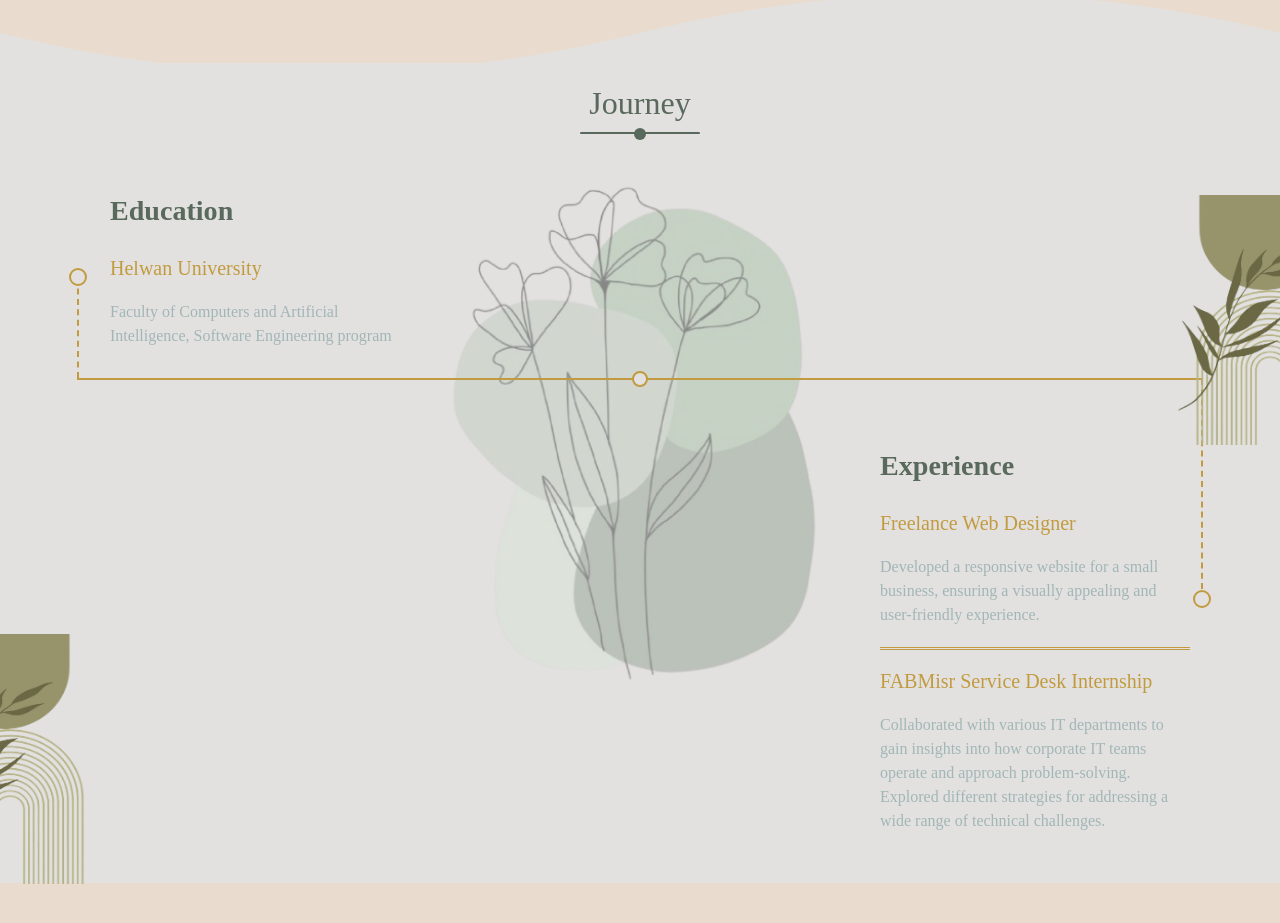
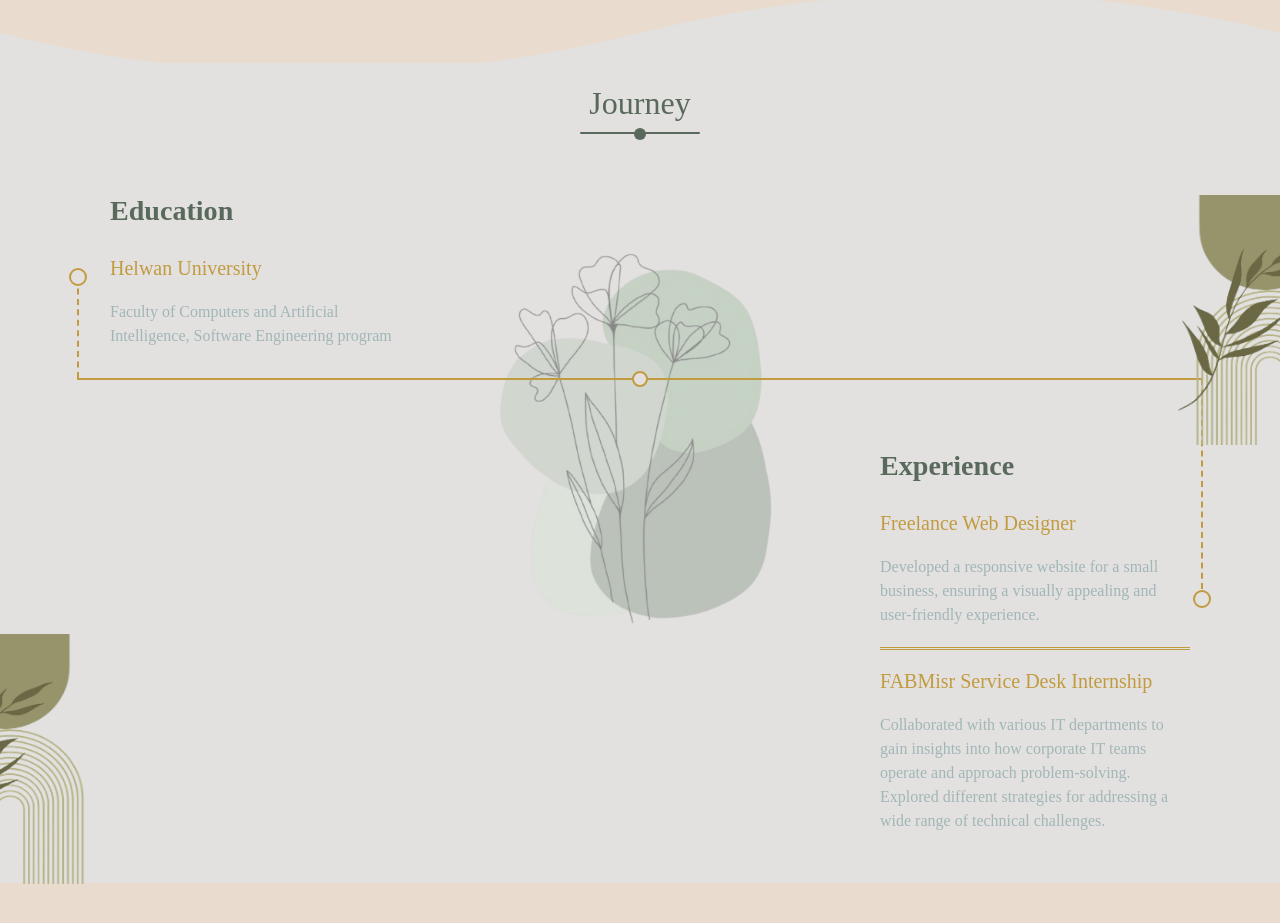
Before and after one commit to Habiba04/Habiba_ElShaer, a React (Vite) app: page / in a window 1280 px wide. Shown: the part 1200-2123 px from the top of the page. Built offline with nearby package versions, Linux system fonts and the light colour scheme; a web font is replaced by a local one.

Commit message:
background images seperated

```diff
--- a/src/Components/Journey/journey.css
+++ b/src/Components/Journey/journey.css
@@ -175,7 +175,7 @@
 
 
   /* Background image */
-  .skills-bg {
+  .skills-bg2 {
     position: absolute;
     top: 50%;
     left: 50%;
@@ -189,7 +189,7 @@
 
 
   @media (max-width: 1100px) {
-  .skills-bg{
+  .skills-bg2{
     display: none;
   }
 
--- a/src/Components/Journey/journey.tsx
+++ b/src/Components/Journey/journey.tsx
@@ -9,7 +9,7 @@ const Journey = () => {
             </div>
 
             {/* Background image */}
-            <img src="assets/journey.png" alt="skills background" className="skills-bg" />
+            <img src="assets/journey.png" alt="skills background" className="skills-bg2" />
 
             <div className="boho">
                 <div className="boho1">
```
